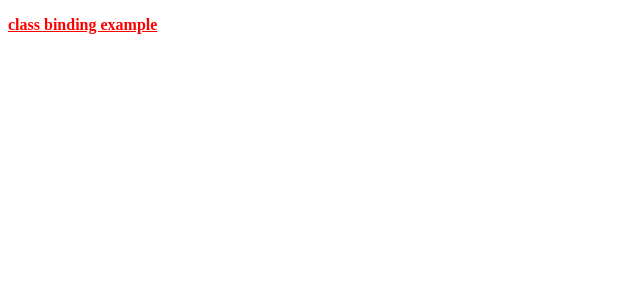
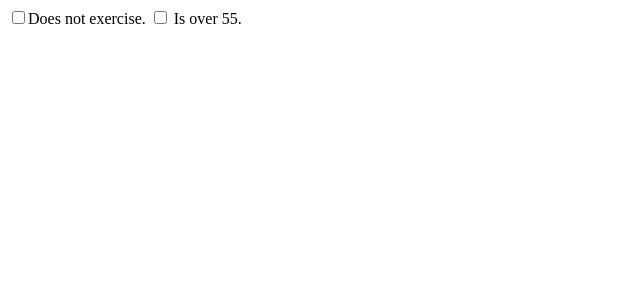
Before and after one commit to IceDragoon064/HW11_Angular_Styling, an Angular app in the folder myapp/: page / in a window 1280 px wide. Shown: the top 300 px of the page, without its empty margins (0-640 px from the left). Built offline with nearby package versions, Linux system fonts and the light colour scheme.

Commit message:
Exercise 2

```diff
--- a/myapp/src/app/app.component.ts
+++ b/myapp/src/app/app.component.ts
@@ -2,7 +2,14 @@ import { Component } from '@angular/core';
 
 @Component({
   selector: 'app-root',
-  template: `<p [ngClass]="myClasses">class binding example</p>`,
+  template: `
+  <input type="checkbox" [(ngModel)]="doesNotExercise"
+  (change)="adjustCSS()"/>Does not exercise.
+  <input type="checkbox" [(ngModel)]="over55" (change)="adjustCSS()"/>
+  Is over 55.
+  <div *ngIf="doesNotExercise || over55" [ngClass]="myClasses" >
+  Is at risk of heart disease.</div>
+  `,
   styles: [`
     .warning {
     font-weight:bold;
@@ -10,21 +17,18 @@ import { Component } from '@angular/core';
 
   .danger {
     color:red;
-  }
-  .highrisk {
-    text-decoration:underline;
   }`
   ]
 })
 
   export class AppComponent {
     title = 'app';
-    property1=true
-    property2=true;
-    property3=true;
+    doesNotExercise = false;
+    over55 = false;
     myClasses = {
-    warning:this.property1,
-    danger:this.property2,
-    highrisk:this.property3
-  }
+      warning: false,
+      danger: false
+    }
+    adjustCSS() {
+    }
 }
```
Also changed, not shown: 1 other file (tests, documents, lock files or other folders).
